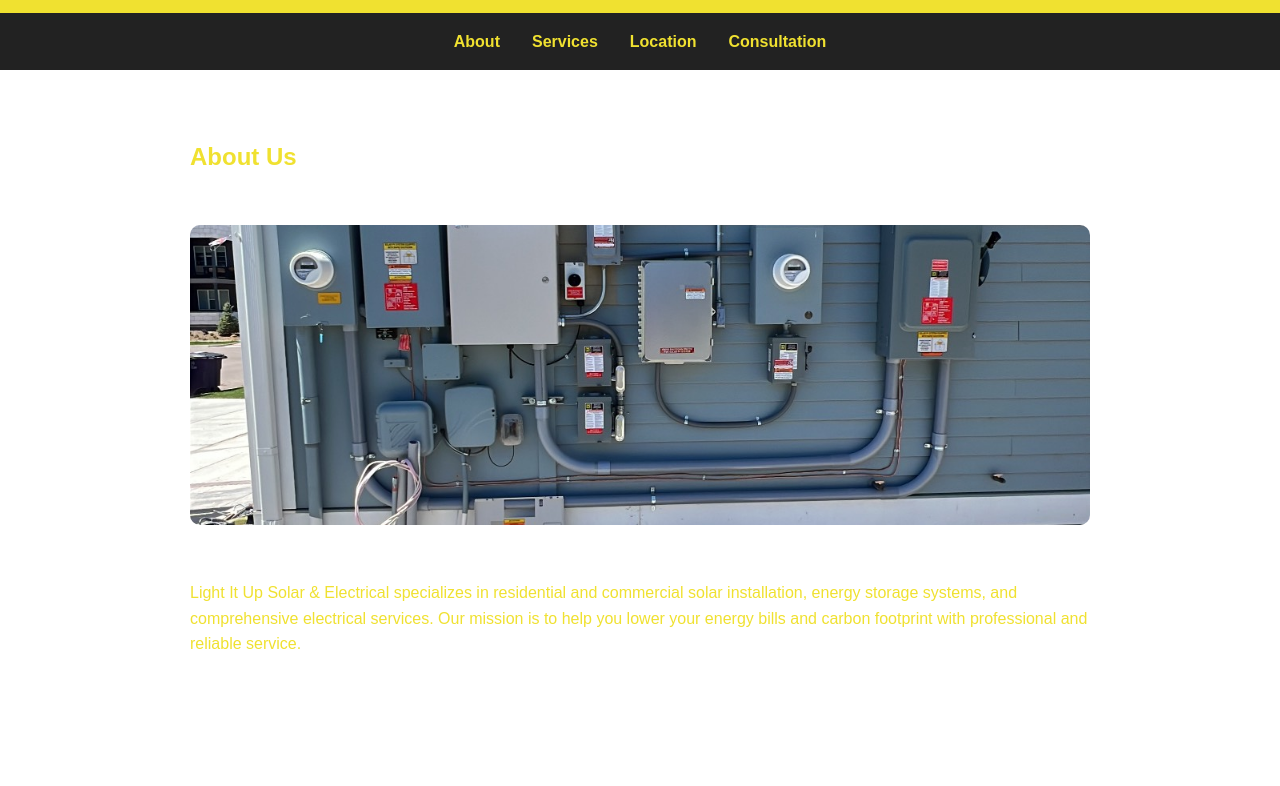
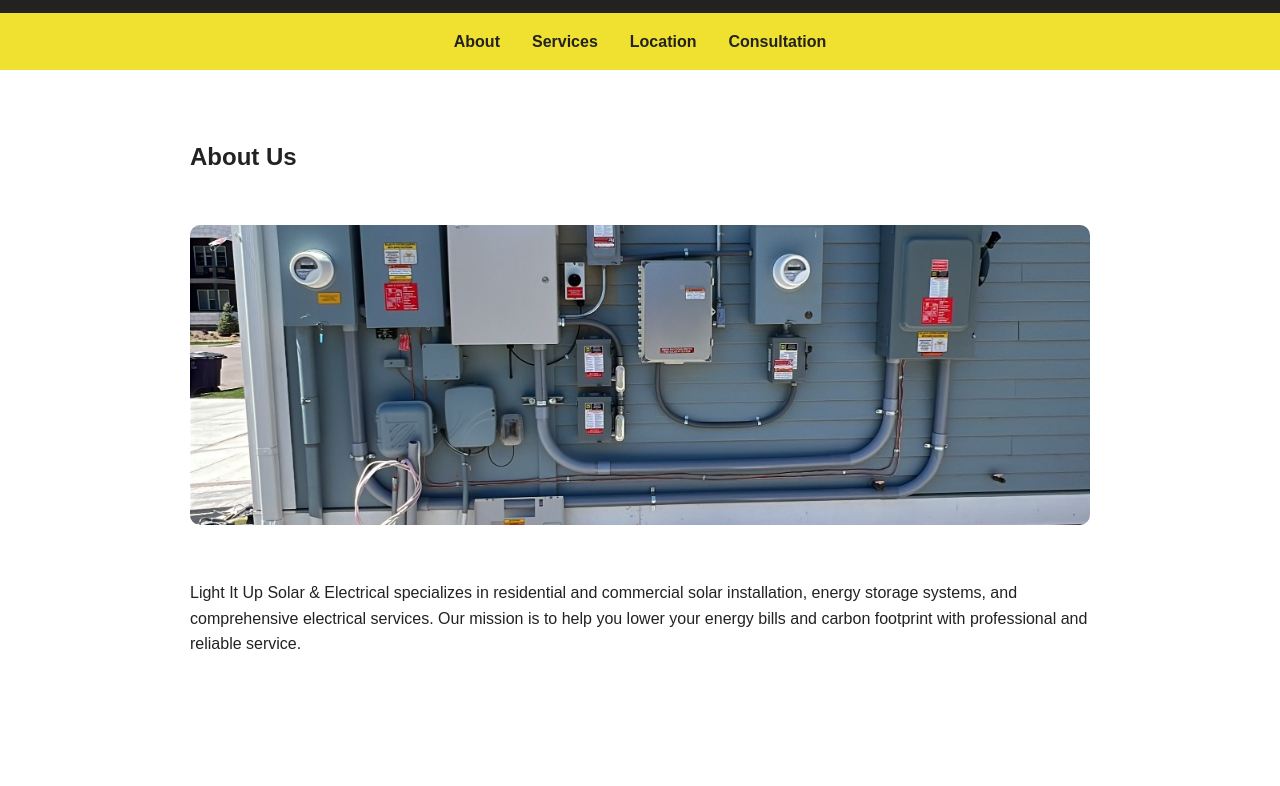
Before and after one commit to Keoni270/light-it-up1, a plain HTML site: page index.html in a window 1280 px wide. Shown: the part 155-941 px from the top of the page. Drawn offline with Linux system fonts and the light colour scheme.

Commit message:
Update index.html

```diff
--- a/index.html
+++ b/index.html
@@ -10,8 +10,8 @@
   <meta name="robots" content="index, follow">
   <style>
     :root {
-      --yellow: #222222;
-      --black: #F0E130;
+      --black: #222222;
+      --yellow: #F0E130;
       --white: #ffffff;
     }
 
```
